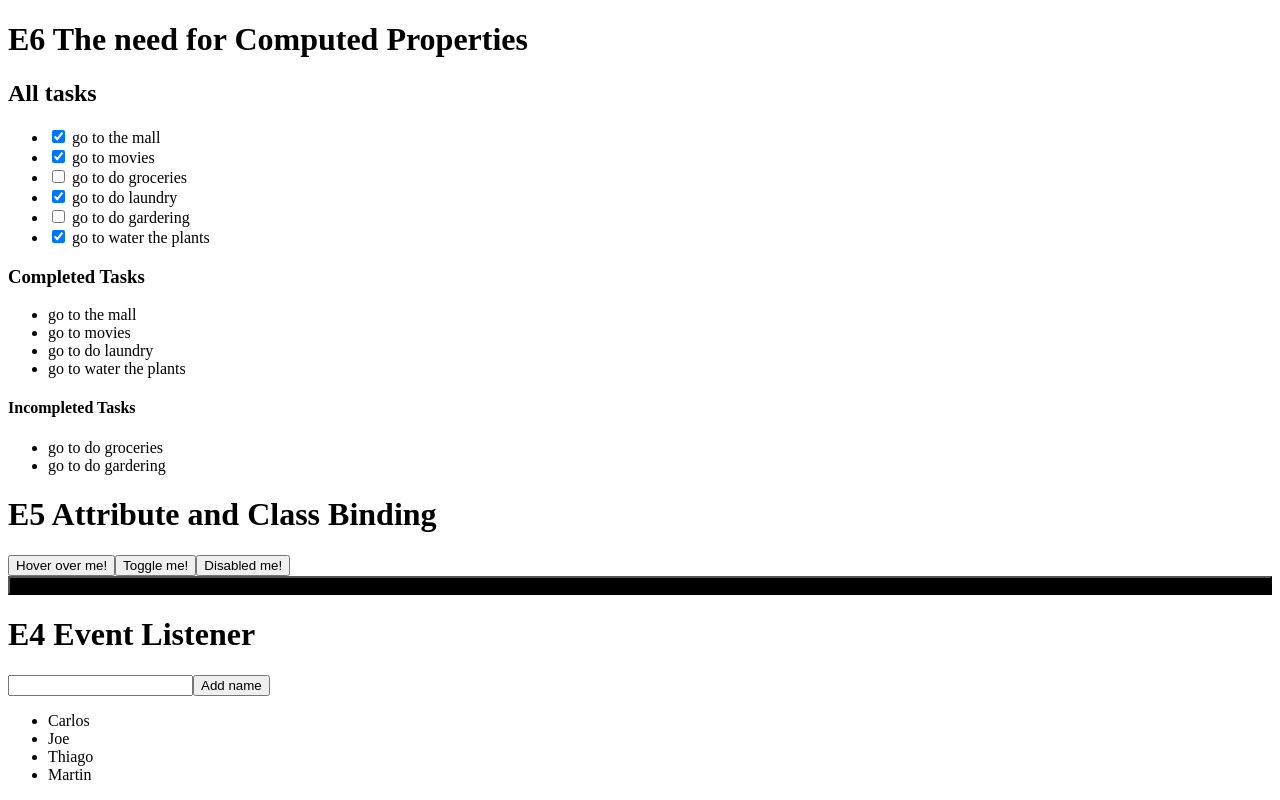
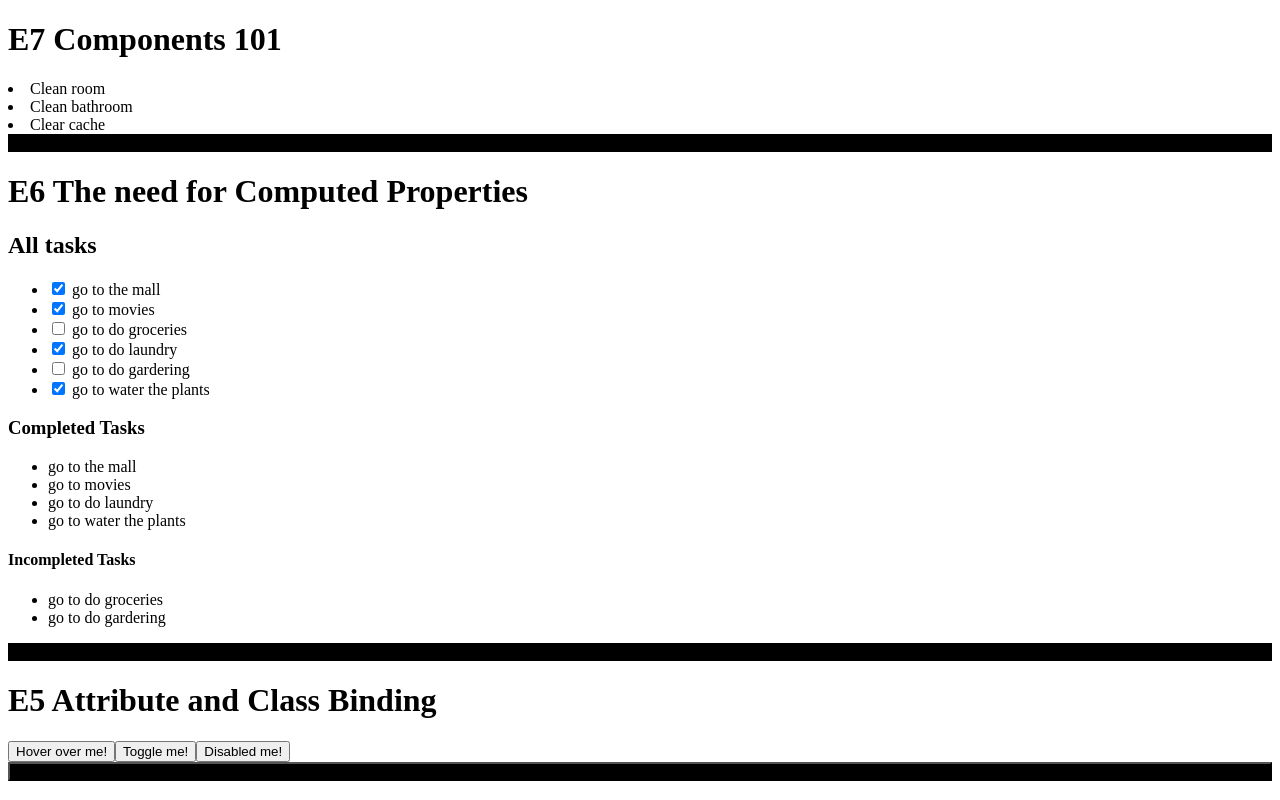
Before and after one commit to c-zab/Laravel_Vue, a Vue app: page / in a window 1280 px wide. Shown: the top 800 px of the page. Built offline with nearby package versions, Linux system fonts and the light colour scheme.

Commit message:
E7 Components 101

```diff
--- a/src/App.vue
+++ b/src/App.vue
@@ -1,8 +1,9 @@
 <template>
   <div id="app">
-    <ComputedProperties :tasks="tasks" />
-    <AttributeClassBinding />
-    <EventListener />
+    <components />
+    <computed-properties :tasks="tasks" />
+    <attribute-class-binding />
+    <event-listener />
   </div>
 </template>
 
@@ -10,17 +11,18 @@
 import EventListener from './components/EventListener.vue'
 import AttributeClassBinding from './components/AttributeClassBinding.vue'
 import ComputedProperties from './components/ComputedProperties.vue'
+import Components from './components/Components.vue'
 
 export default {
 	name: 'App',
 	components: {
 		EventListener,
 		AttributeClassBinding,
-		ComputedProperties
+		ComputedProperties,
+		Components
 	},
 	data() {
 		return {
-
 			tasks:[
 				{id: 1, description: "go to the mall", completed: true},
 				{id: 2, description: "go to movies", completed: true},
--- /dev/null
+++ b/src/components/Components.vue
@@ -0,0 +1,25 @@
+<template>
+  <div>
+    <h1>E7 Components 101</h1>
+
+    <task>Clean room</task>
+    <task>Clean bathroom</task>
+    <task>Clear cache</task>
+
+    <div id="break">
+      break
+    </div>
+  </div>
+</template>
+
+<script>
+
+import Task from './widgets/Task.vue' ;
+
+export default {
+	name: 'Components',
+	components: {
+		Task
+	}
+}
+</script>
--- a/src/components/ComputedProperties.vue
+++ b/src/components/ComputedProperties.vue
@@ -31,6 +31,9 @@
         v-text="task.description"
       />
     </ul>
+    <div id="break">
+      break
+    </div>
   </div>
 </template>
 
--- /dev/null
+++ b/src/components/widgets/Task.vue
@@ -0,0 +1,11 @@
+<template>
+  <div>
+    <li><slot /></li>
+  </div>
+</template>
+
+<script>
+export default {
+
+}
+</script>
```
